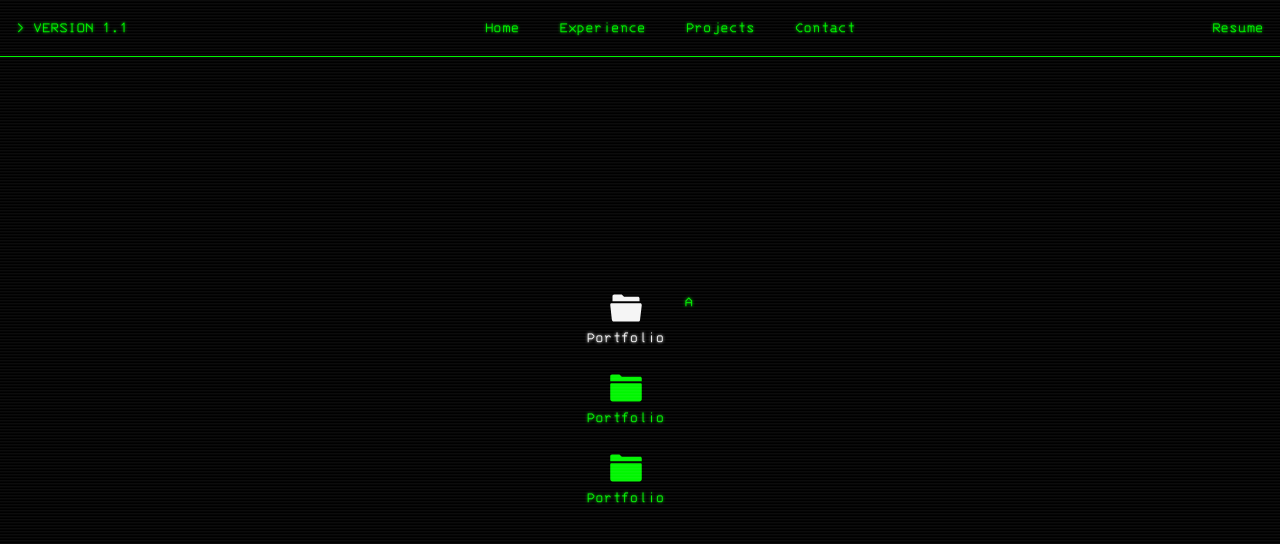
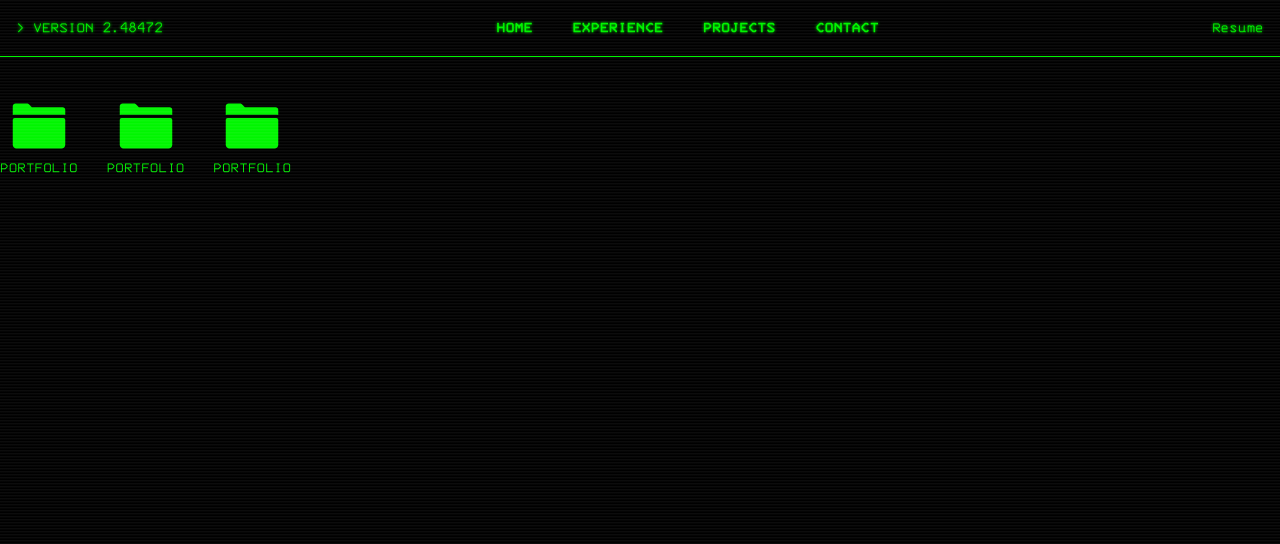
Before and after one commit to VictorLCosta/portfolio-fallout, a React (Vite) app: page /projects in a window 1280 px wide. Shown: the top 544 px of the page. Built offline with nearby package versions, Linux system fonts and the light colour scheme.

Commit message:
feat: update project layout and styling; implement window management with zustand

```diff
--- a/package.json
+++ b/package.json
@@ -11,7 +11,6 @@
   },
   "dependencies": {
     "@gsap/react": "^2.1.2",
-    "@headlessui/react": "^2.2.7",
     "@tailwindcss/vite": "^4.1.12",
     "clsx": "^2.1.1",
     "gsap": "^3.13.0",
@@ -24,7 +23,8 @@
     "tailwind-merge": "^3.3.1",
     "tailwindcss": "^4.1.11",
     "tailwindcss-animation-delay": "^2.0.2",
-    "vitest": "^3.2.4"
+    "vitest": "^3.2.4",
+    "zustand": "^5.0.8"
   },
   "devDependencies": {
     "@eslint/js": "^9.33.0",
--- a/src/app/routes/projects.tsx
+++ b/src/app/routes/projects.tsx
@@ -1,61 +1,40 @@
-import { TabGroup, TabList, TabPanels, TabPanel, Tab } from "@headlessui/react";
-import { Fragment } from "react/jsx-runtime";
-import { IoIosFolder, IoIosFolderOpen } from "react-icons/io";
+import { IoIosFolder } from "react-icons/io";
 
 import { Panel } from "@/components/ui/panel";
-import { cn } from "@/utils";
+import { Window } from "@/components/ui/window";
+import { useWindowsStore } from "@/stores";
 
 export default function Projects() {
+  const { openWindow } = useWindowsStore();
+
   return (
-    <Panel className="place-items-center">
-      <TabGroup className="col-span-12 flex items-start justify-center gap-5">
-        <TabList className="flex-2/4 flex flex-col gap-5">
-          <Tab as={Fragment}>
-            {({ selected }) => (
-              <div className={cn("tab", selected && "text-white")}>
-                {selected ? (
-                  <IoIosFolderOpen className="text-4xl" />
-                ) : (
-                  <IoIosFolder className="text-4xl" />
-                )}
-                <h2>Portfolio</h2>
-              </div>
-            )}
-          </Tab>
-          <Tab as={Fragment}>
-            {({ selected }) => (
-              <div className={cn("tab", selected && "text-white")}>
-                {selected ? (
-                  <IoIosFolderOpen className="text-4xl" />
-                ) : (
-                  <IoIosFolder className="text-4xl" />
-                )}
-                <h2>Portfolio</h2>
-              </div>
-            )}
-          </Tab>
-          <Tab as={Fragment}>
-            {({ selected }) => (
-              <div
-                className={cn("tab", selected && "text-white animate-pulse")}
-              >
-                {selected ? (
-                  <IoIosFolderOpen className="text-4xl" />
-                ) : (
-                  <IoIosFolder className="text-4xl" />
-                )}
-                <h2>Portfolio</h2>
-              </div>
-            )}
-          </Tab>
-        </TabList>
+    <Panel className="place-items-start pt-24 mx-auto container">
+      <button
+        type="button"
+        className="cursor-pointer flex flex-col justify-center items-center transition-transform hover:scale-95"
+        onClick={() => openWindow("portfolio")}
+      >
+        <IoIosFolder className="text-6xl" />
+        <span className="uppercase">Portfolio</span>
+      </button>
+      <button
+        type="button"
+        className="cursor-pointer flex flex-col justify-center items-center transition-transform hover:scale-95"
+      >
+        <IoIosFolder className="text-6xl" />
+        <span className="uppercase">Portfolio</span>
+      </button>
+      <button
+        type="button"
+        className="cursor-pointer flex flex-col justify-center items-center transition-transform hover:scale-95"
+      >
+        <IoIosFolder className="text-6xl" />
+        <span className="uppercase">Portfolio</span>
+      </button>
 
-        <TabPanels className="flex-2/4">
-          <TabPanel>A</TabPanel>
-          <TabPanel>B</TabPanel>
-          <TabPanel>C</TabPanel>
-        </TabPanels>
-      </TabGroup>
+      <Window id="portfolio" title="Portfolio">
+        a
+      </Window>
     </Panel>
   );
 }
--- a/src/components/layouts/footer.tsx
+++ b/src/components/layouts/footer.tsx
@@ -1,5 +1,11 @@
 export function Footer() {
   return (
-    <footer></footer>
-  )
+    <footer className="fixed top-auto bottom-0 w-full bg-transparent p-4 z-50 border-t border-t-electric-green">
+      <div className="flex justify-between items-center container mx-auto">
+        <span className="font-techno font-bold animate-blink text-2xl select-none tracking-wider">
+          Interface Loaded <span className="text-crimson">•</span>
+        </span>
+      </div>
+    </footer>
+  );
 }
--- a/src/components/layouts/header.tsx
+++ b/src/components/layouts/header.tsx
@@ -6,26 +6,46 @@ export function Header() {
   return (
     <header className="fixed top-0 bottom-auto w-full bg-transparent p-4 z-50 border-b border-b-electric-green">
       <nav className="container mx-auto flex justify-between">
-        <h1>&gt; VERSION 1.1</h1>
+        <h1>&gt; VERSION 2.48472</h1>
         <ul className="lg:flex items-center space-x-10">
           <li>
             <NavLink to="/">
-              <TextHoverEffect as="span">Home</TextHoverEffect>
+              <TextHoverEffect
+                as="span"
+                className="uppercase font-bold tracking-wide"
+              >
+                Home
+              </TextHoverEffect>
             </NavLink>
           </li>
           <li>
             <NavLink to="/experience">
-              <TextHoverEffect as="span">Experience</TextHoverEffect>
+              <TextHoverEffect
+                as="span"
+                className="uppercase font-bold tracking-wide"
+              >
+                Experience
+              </TextHoverEffect>
             </NavLink>
           </li>
           <li>
             <NavLink to="/projects">
-              <TextHoverEffect as="span">Projects</TextHoverEffect>
+              <TextHoverEffect
+                as="span"
+                className="uppercase font-bold tracking-wide"
+              >
+                Projects
+              </TextHoverEffect>
             </NavLink>
           </li>
           <li>
             <NavLink to="/contact">
-              <TextHoverEffect as="span">Contact</TextHoverEffect>
+              <TextHoverEffect
+                as="span"
+                className="uppercase font-bold tracking-wide"
+              >
+                Contact
+              </TextHoverEffect>
             </NavLink>
           </li>
         </ul>
--- /dev/null
+++ b/src/components/ui/window.tsx
@@ -0,0 +1,49 @@
+import { useRef } from "react";
+import Draggable from "react-draggable";
+import { IoMdClose } from "react-icons/io";
+
+import { useWindowsStore } from "@/stores";
+import { cn } from "@/utils";
+
+type WindowProps = {
+  id: string;
+  title: string;
+  children: React.ReactNode;
+};
+
+export function Window({ id, title, children }: WindowProps) {
+  const nodeRef = useRef<HTMLDivElement>(null);
+
+  const { closeWindow, isWindowOpen } = useWindowsStore();
+
+  const isOpen = isWindowOpen(id);
+
+  return (
+    <Draggable
+      handle=".handle"
+      axis="both"
+      defaultClassName={cn("react-draggable", !isOpen && "hidden")}
+      nodeRef={nodeRef}
+    >
+      <div
+        className="handle w-60 border-3 border-electric-green z-[1000]"
+        ref={(element) => {
+          nodeRef.current = element;
+        }}
+      >
+        <div className="flex items-center justify-between p-1 text-black bg-electric-green text-shadow-none cursor-grab active:cursor-grabbing">
+          <h4 className="uppercase font-bold text-lg">C:\ {title}</h4>
+          <button
+            type="button"
+            className="btn-icon"
+            onClick={() => closeWindow(id)}
+          >
+            <IoMdClose />
+          </button>
+        </div>
+
+        <div className="p-1 overflow-hidden bg-black">{children}</div>
+      </div>
+    </Draggable>
+  );
+}
--- /dev/null
+++ b/src/stores/index.ts
@@ -0,0 +1 @@
+export * from "./windowsStore";
--- /dev/null
+++ b/src/stores/windowsStore.ts
@@ -0,0 +1,25 @@
+import { create } from "zustand";
+
+type WindowStore = {
+  windows: string[];
+  openWindow: (id: string) => void;
+  closeWindow: (id: string) => void;
+  isWindowOpen: (id: string) => boolean;
+};
+
+const useWindowsStore = create<WindowStore>((set, get) => ({
+  windows: [],
+  openWindow: (id) =>
+    set((state) => ({
+      windows: state.windows.includes(id)
+        ? state.windows
+        : [...state.windows, id],
+    })),
+  closeWindow: (id) =>
+    set((state) => ({
+      windows: state.windows.filter((w) => w !== id),
+    })),
+  isWindowOpen: (id) => get().windows.includes(id),
+}));
+
+export { useWindowsStore };
--- /dev/null
+++ b/src/theme/components.css
@@ -0,0 +1,14 @@
+@layer components {
+  .btn-icon {
+    cursor: pointer;
+    padding: .2rem;
+    border: solid 1px black;
+    display: inline-flex;
+    align-items: center;
+    justify-items: center;
+
+    &:hover {
+      background-color: rgba(0, 0, 0, 0.1);
+    }
+  }
+}
--- a/src/theme/index.css
+++ b/src/theme/index.css
@@ -3,6 +3,7 @@
 @import "./fonts.css";
 @import "./theme.css";
 @import "./utilities.css";
+@import "./components.css";
 
 body {
   font-family: '3270-Regular', monospace;
--- a/src/theme/theme.css
+++ b/src/theme/theme.css
@@ -3,8 +3,16 @@
   --color-crimson: #F20505;
 
   --font-nclr: "NCLRabegs", monospace;
+  --font-techno: "technology", sans-serif;
 
   --animate-stream-title: stream-title 5s linear infinite;
+  --animate-blink: blink 1s step-start infinite;
+
+  @keyframes blink {
+    50% {
+      opacity: 0;
+    }
+  }
 
   @keyframes stream-title {
     0% {
```
Also changed, not shown: 1 other file (tests, documents, lock files or other folders).
